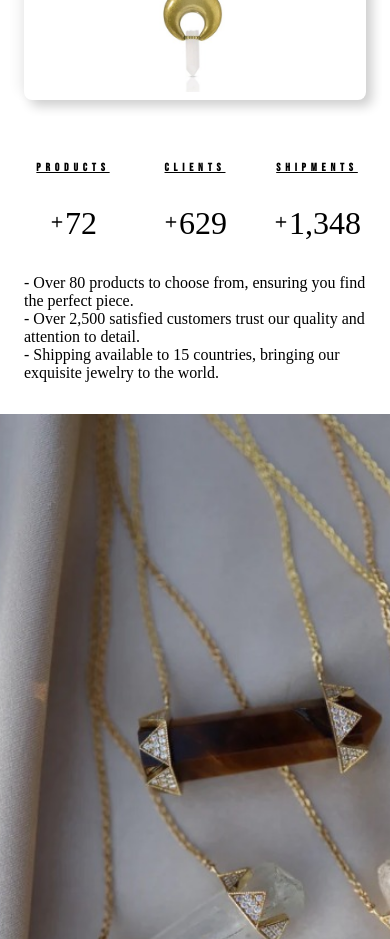
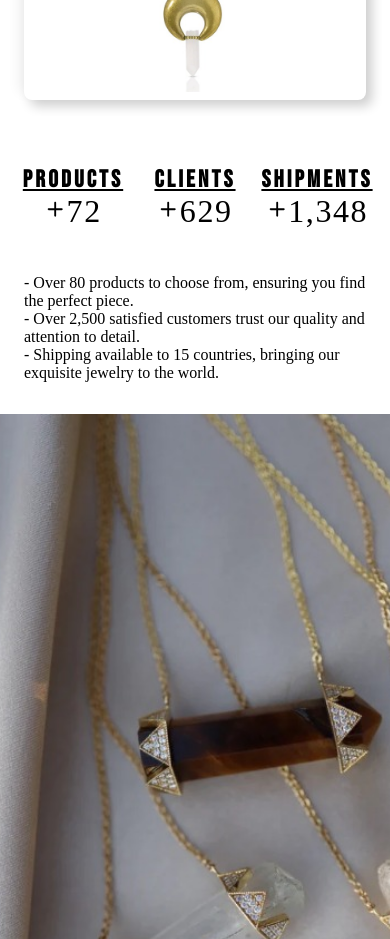
Before and after one commit to Juannmanuel/lassTime, a React (Vite) app: page / in a window 390 px wide. Shown: the part 1780-2719 px from the top of the page. Built offline with nearby package versions, Linux system fonts and the light colour scheme; a web font is replaced by a local one.

Commit message:
responsive

```diff
--- a/src/components/header/Header.module.css
+++ b/src/components/header/Header.module.css
@@ -83,7 +83,7 @@
   }
   .cardHotSale {
     position: absolute;
-    top:24rem;
+    top:30rem;
     left: 0.6rem;
     width: 23rem;
     height: 14rem;
--- a/src/components/widgets/Count/Count.module.css
+++ b/src/components/widgets/Count/Count.module.css
@@ -68,8 +68,8 @@
 /*============== Scren 425=============*/
 @media (max-width: 425px) {
   .main_count h2 {
-    font-size: .7rem;
-    letter-spacing: .3rem;
+    font-size: 1.5rem;
+    letter-spacing: .2rem;
   }
   .count_number {
     font-size: 2rem;
@@ -77,7 +77,13 @@
     height: 100%;
   }
   .p_featured {
-    background-color: aqua;
+    font-size: 1rem;
+    padding: .5rem 1rem;
+  }
+  .count {
+    font-size: 1.4rem;
+    margin-top: -3rem;
+    letter-spacing: .1rem;
   }
 }
 /*============== Scren 375=============*/
```
